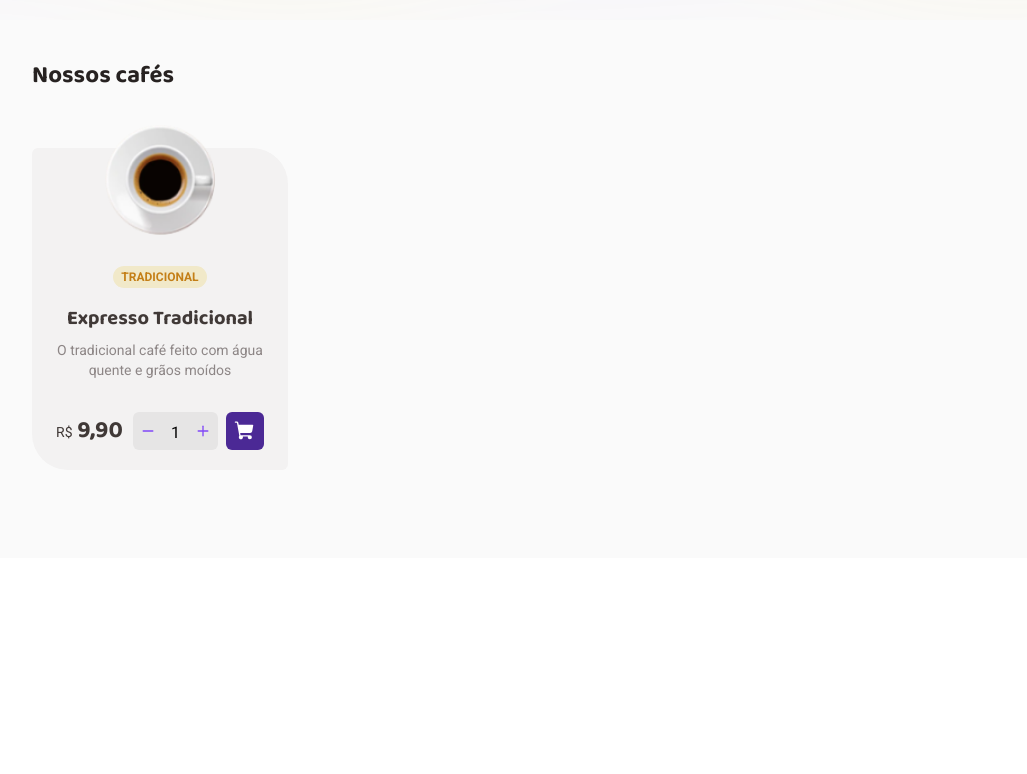
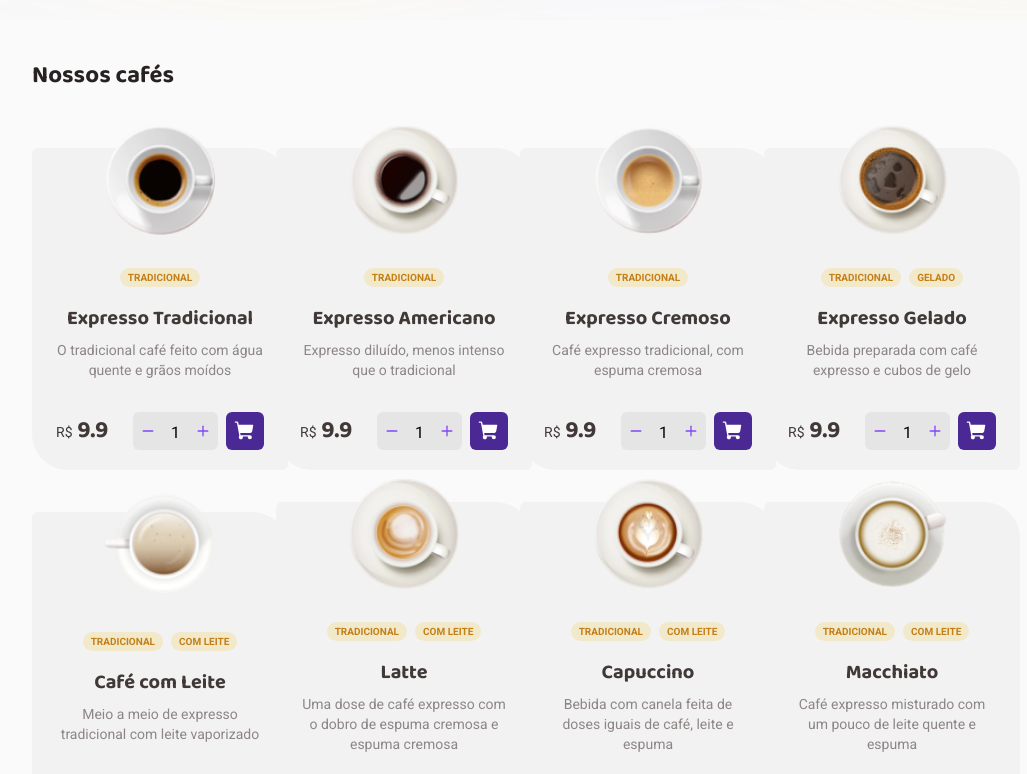
Before and after one commit to andreenakashima/desafio-coffee-delivery, a React (Vite) app: page / in a window 1280 px wide. Shown: the part 680-1454 px from the top of the page, without its empty margins (136-1163 px from the left). Before the commit the page ends 1238 px from the top, so only its background shows below. Built offline with nearby package versions, Linux system fonts and the light colour scheme.

Commit message:
Adicionado listagem de produtos

```diff
--- a/src/components/Card.tsx
+++ b/src/components/Card.tsx
@@ -1,31 +1,50 @@
 import { Minus, Plus, ShoppingCart } from "phosphor-react";
 
-export function Card() {
+interface CardProps {
+  id: number;
+  name: string;
+  tags: string[];
+  description: string;
+  price: number;
+  imgUrl: string;
+}
+
+export function Card({
+  id,
+  name,
+  tags,
+  description,
+  price,
+  imgUrl,
+}: CardProps) {
   return (
-    <li className="relative m-auto w-64 rounded-md rounded-tr-[36px] rounded-bl-[36px] bg-base-card py-5 px-6 text-center">
+    <li
+      key={id}
+      className="relative m-auto w-64 rounded-md rounded-tr-[36px] rounded-bl-[36px] bg-base-card py-5 px-6 text-center"
+    >
       <img
         className="absolute left-1/2 -top-6 -ml-14 block h-28 w-28"
-        src="./products-img/expresso.png"
+        src={imgUrl}
         alt=""
       />
 
       <div className="mt-24">
-        <span className="rounded-full bg-coffee-yellow-light px-2 py-1 text-xs font-semibold uppercase text-coffee-yellow-dark">
-          Tradicional
-        </span>
+        {tags.map((tag) => (
+          <span className="mx-1 rounded-full bg-coffee-yellow-light px-2 py-1 text-[10px] font-semibold uppercase text-coffee-yellow-dark">
+            {tag}
+          </span>
+        ))}
       </div>
 
       <h3 className="mt-4 font-baloo2 text-xl font-semibold text-base-subtitle">
-        Expresso Tradicional
+        {name}
       </h3>
 
-      <p className="mt-2 text-sm text-base-label">
-        O tradicional café feito com água quente e grãos moídos
-      </p>
+      <p className="mt-2 text-sm text-base-label">{description}</p>
 
       <div className="mt-8 flex items-center justify-between">
         <div className="font-baloo2 text-2xl text-base-subtitle">
-          <span className="font-roboto text-sm">R$</span> 9,90
+          <span className="font-roboto text-sm">R$</span> {price}
         </div>
 
         <div className="flex items-center justify-center gap-2">
--- a/src/pages/Home.tsx
+++ b/src/pages/Home.tsx
@@ -1,15 +1,20 @@
 import { Card } from "../components/Card";
 import { Hero } from "../components/Hero";
+
+import products from "../data/products.json";
 
 export function Home() {
   return (
     <>
       <Hero />
+
       <div className="m-auto mt-8 p-2 md:w-3/4">
         <h2 className="font-baloo2 text-2xl text-base-title">Nossos cafés</h2>
 
         <ul className="mt-14 grid content-center justify-center gap-8 sm:grid-cols-2 lg:grid-cols-3 xl:grid-cols-4">
-					<Card />
+          {products.map((product) => (
+            <Card {...product} />
+          ))}
         </ul>
       </div>
     </>
```
Lines whose indentation alone changed are shown as unchanged.
